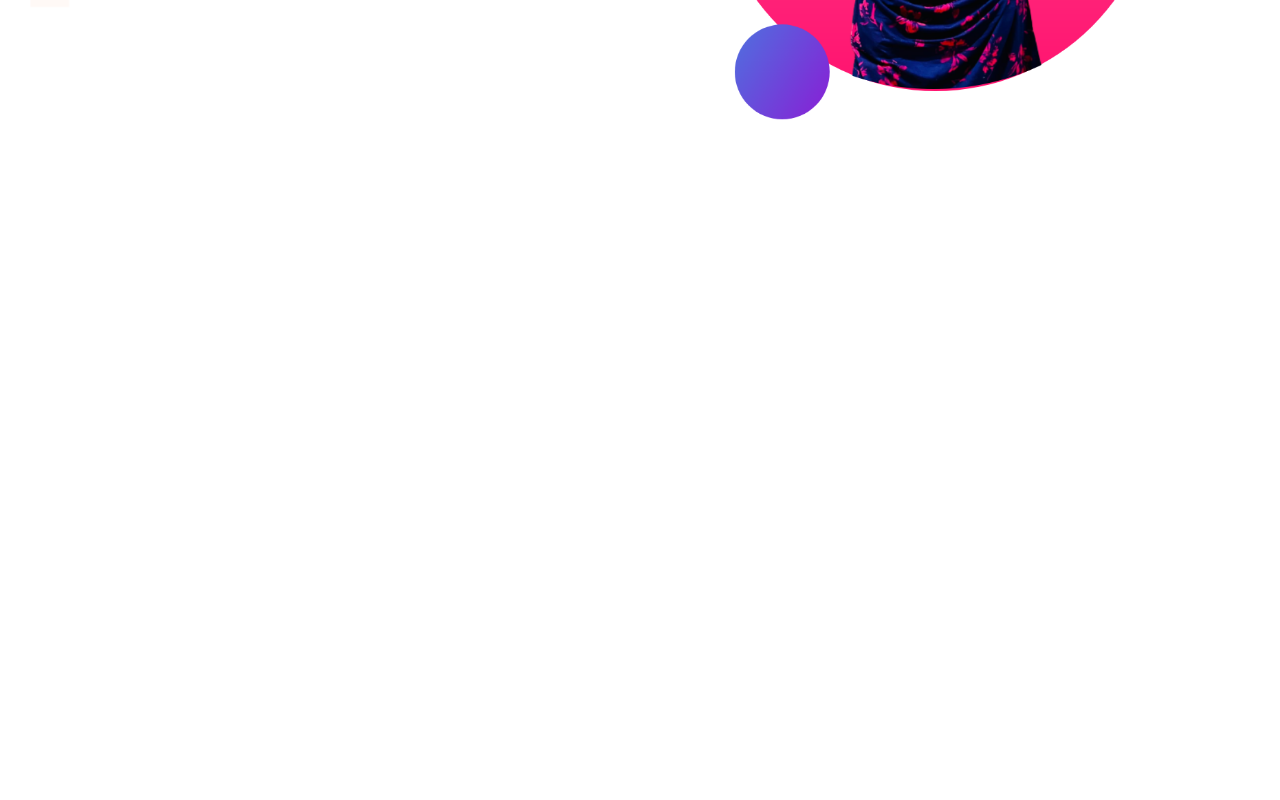
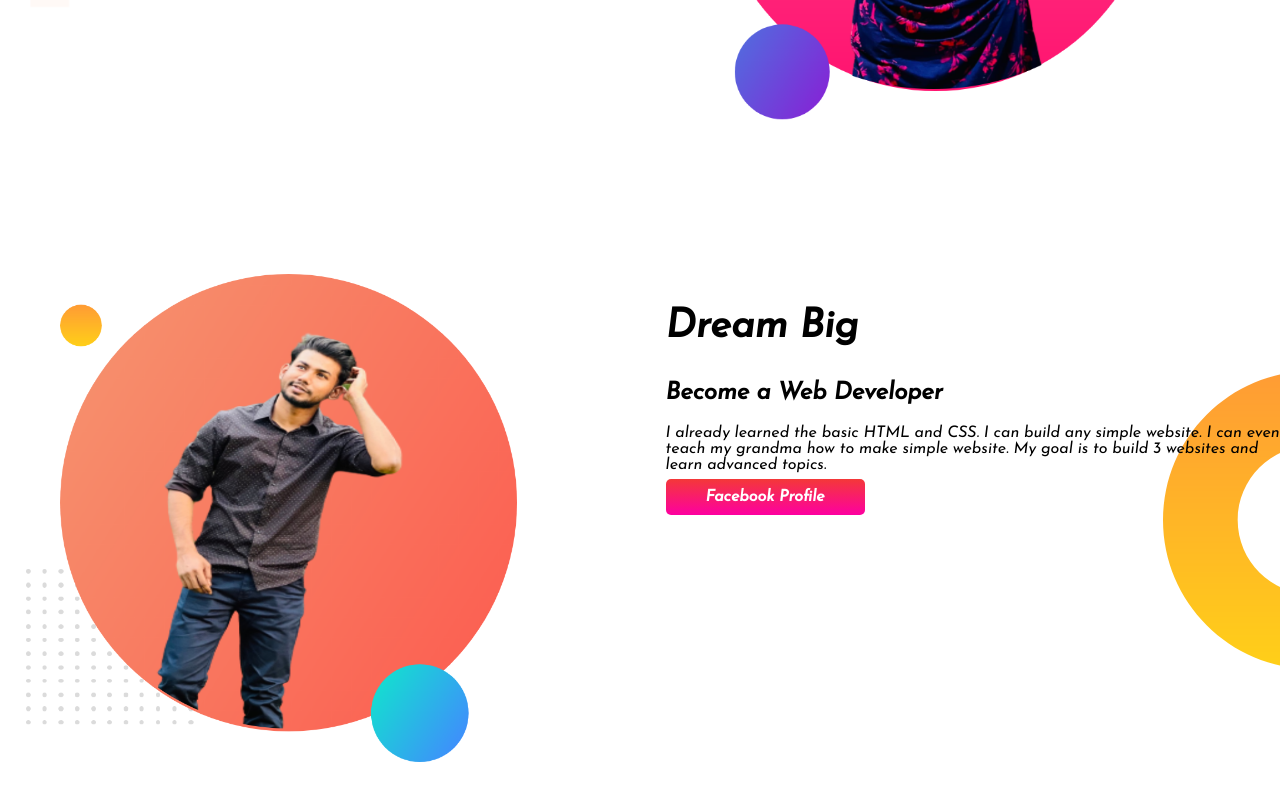
Before and after one commit to hafijur1238/developer-portfolio-revision, a plain HTML site: page index.html in a window 1280 px wide. Shown: the part 352-1152 px from the top of the page. Before the commit the page ends 800 px from the top, so only its background shows below. Drawn offline with Linux system fonts and the light colour scheme.

Commit message:
2nd part added

```diff
--- a/index.html
+++ b/index.html
@@ -28,6 +28,18 @@
             <img src="showOff/my-bg2.png" alt="">
         </div>
     </section>
+    <section class="dream-big">
+        <div class="half-width">
+            <img src="showOff/my-bg.png" alt="">
+        </div>
+        <div class="half-width">
+            <h1>Dream Big</h1>
+            <h2>Become a Web Developer</h2>
+            <p>I already learned the basic HTML and CSS. I can build any simple website. I can even teach my grandma how
+                to make simple website. My goal is to build 3 websites and learn advanced topics.</p>
+            <a class="link-button" target="_blank" href="">Facebook Profile</a>
+        </div>
+    </section>
 </body>
 
 </html>
--- a/style.css
+++ b/style.css
@@ -13,6 +13,7 @@ h1 {
 
 section {
     display: flex;
+    margin-bottom: 150px;
 }
 
 .half-width {
@@ -31,6 +32,7 @@ section {
     color: white;
     font-weight: 700;
     border-radius: 5px;
+    margin-top: 50px;
 }
 
 .top-banner {
@@ -38,3 +40,9 @@ section {
     background-repeat: no-repeat;
 
 }
+
+.dream-big {
+    background-image: url(images/dream-bg.png);
+    background-repeat: no-repeat;
+    background-position: right;
+}
```
